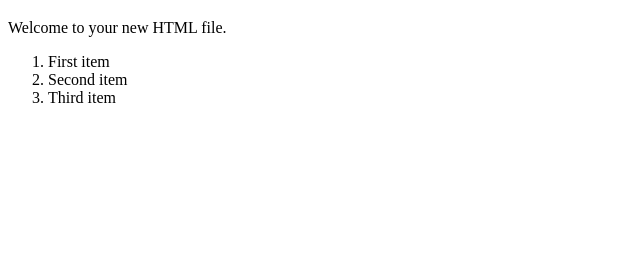
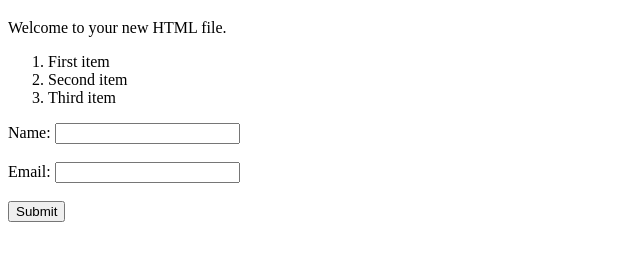
Before and after one commit to mjcleme/cs260F2024, a plain HTML site: page hello.html in a window 1280 px wide. Shown: the part 61-322 px from the top of the page, without its empty margins (0-640 px from the left). Drawn offline with Linux system fonts and the light colour scheme.

Commit message:
with a form

```diff
--- a/hello.html
+++ b/hello.html
@@ -13,5 +13,12 @@
         <li>Second item</li>
         <li>Third item</li>
     </ol>
+<form action="/submit" method="post">
+    <label for="name">Name:</label>
+    <input type="text" id="name" name="name"><br><br>
+    <label for="email">Email:</label>
+    <input type="email" id="email" name="email"><br><br>
+    <input type="submit" value="Submit">
+</form>
 </body>
 </html>
```
